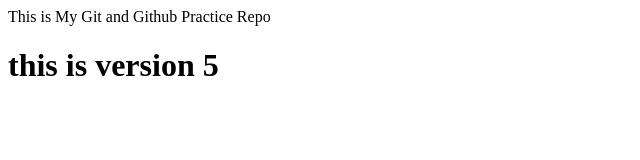
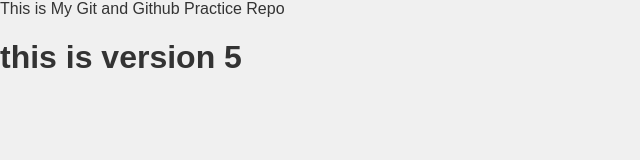
Before and after one commit to Miteshvaid/Git-Repo, a plain HTML site: page index.html in a window 1280 px wide. Shown: the whole page, without its empty margins (0-640 px from the left). Drawn offline with Linux system fonts and the light colour scheme.

Commit message:
Added design to website

```diff
--- a/index.html
+++ b/index.html
@@ -4,6 +4,7 @@
     <meta charset="UTF-8" />
     <meta name="viewport" content="width=device-width, initial-scale=1.0" />
     <title>Document</title>
+    <link rel="stylesheet" href="style.css" />
   </head>
   <body>
     This is My Git and Github Practice Repo
--- /dev/null
+++ b/style.css
@@ -0,0 +1,7 @@
+body {
+  background-color: #f0f0f0;
+  font-family: Arial, sans-serif;
+  margin: 0;
+  padding: 0;
+  color: #333;
+}
```
